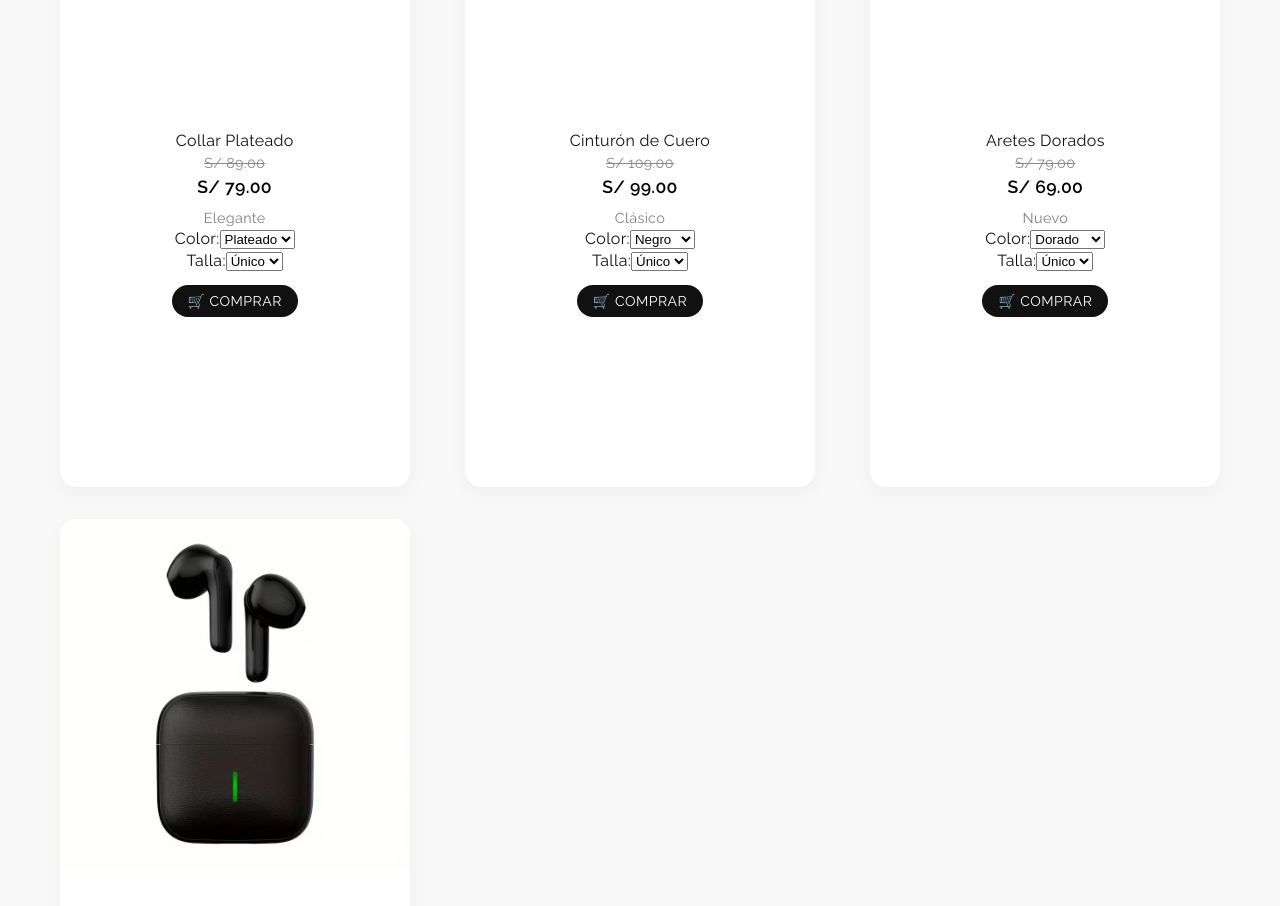
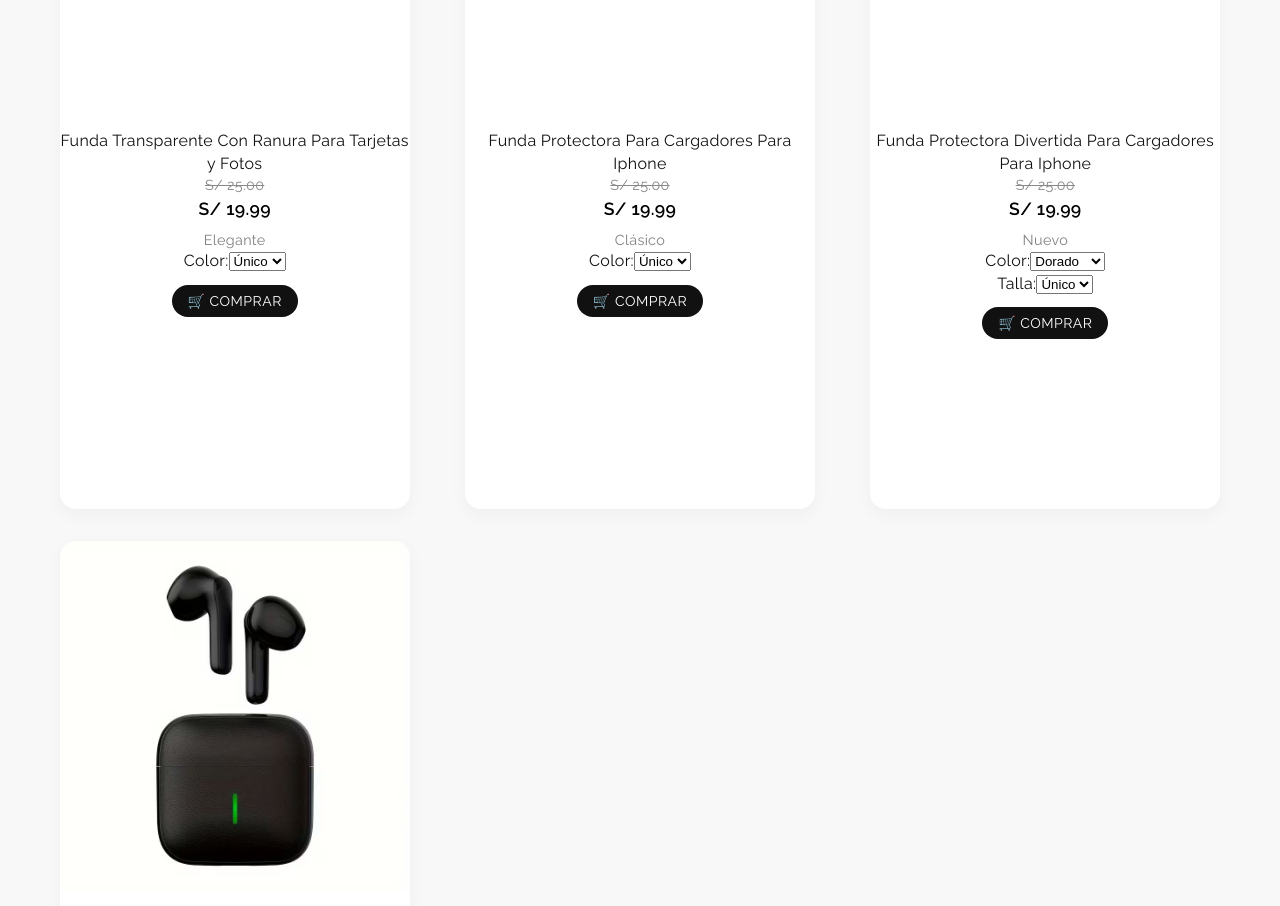
Before and after one commit to antonio1411645/tienda-oziren, a React (Vite) app: page /category/accesorios in a window 1280 px wide. Shown: the part 2980-3886 px from the top of the page. Built offline with nearby package versions, Linux system fonts and the light colour scheme.

Commit message:
Acrualizacion de productos

```diff
--- a/src/components/Navbar/Navbar.scss
+++ b/src/components/Navbar/Navbar.scss
@@ -1,6 +1,6 @@
 .n {
   position: absolute;
-  top: 50px;
+  top: 30px;
   width: 100%;
   z-index: 10;
 
--- a/src/data/products.js
+++ b/src/data/products.js
@@ -433,34 +433,32 @@ const products = [
   },
   {
     id: 39,
-    name: "Collar Plateado",
+    name: "Funda Transparente Con Ranura Para Tarjetas y Fotos",
     category: "accesorios",
-    oldPrice: "S/ 89.00",
-    price: "S/ 79.00",
+    oldPrice: "S/ 25.00",
+    price: "S/ 19.99",
     tag: "Elegante",
     image1: "/imagenes/accesorio7a.jpg",
     image2: "/imagenes/accesorio7b.jpg",
-    colors: ["Plateado", "Dorado"],
-    sizes: ["Único"],
+    colors: ["Único"],
   },
   {
     id: 40,
-    name: "Cinturón de Cuero",
+    name: "Funda Protectora Para Cargadores Para Iphone",
     category: "accesorios",
-    oldPrice: "S/ 109.00",
-    price: "S/ 99.00",
+    oldPrice: "S/ 25.00",
+    price: "S/ 19.99",
     tag: "Clásico",
     image1: "/imagenes/accesorio8a.jpg",
     image2: "/imagenes/accesorio8b.jpg",
-    colors: ["Negro", "Marrón"],
-    sizes: ["Único"],
+    colors: ["Único"],
   },
   {
     id: 41,
-    name: "Aretes Dorados",
+    name: "Funda Protectora Divertida Para Cargadores Para Iphone",
     category: "accesorios",
-    oldPrice: "S/ 79.00",
-    price: "S/ 69.00",
+    oldPrice: "S/ 25.00",
+    price: "S/ 19.99",
     tag: "Nuevo",
     image1: "/imagenes/accesorio9a.jpg",
     image2: "/imagenes/accesorio9b.jpg",
@@ -483,10 +481,10 @@ const products = [
   //  NOVEDADES
   {
     id: 42,
-    name: "Sudadera Oversize",
+    name: "Acelerador De Blancamiento Dental",
     category: "novedades",
-    oldPrice: "S/ 169.00",
-    price: "S/ 149.00",
+    oldPrice: "S/ 25.00",
+    price: "S/ 14.99",
     tag: "Tendencia",
     image1: "/imagenes/novedad1a.jpg",
     image2: "/imagenes/novedad1b.jpg",
```
Also changed, not shown: public/imagenes/accesorio6a.jpg, public/imagenes/accesorio6b.jpg.
